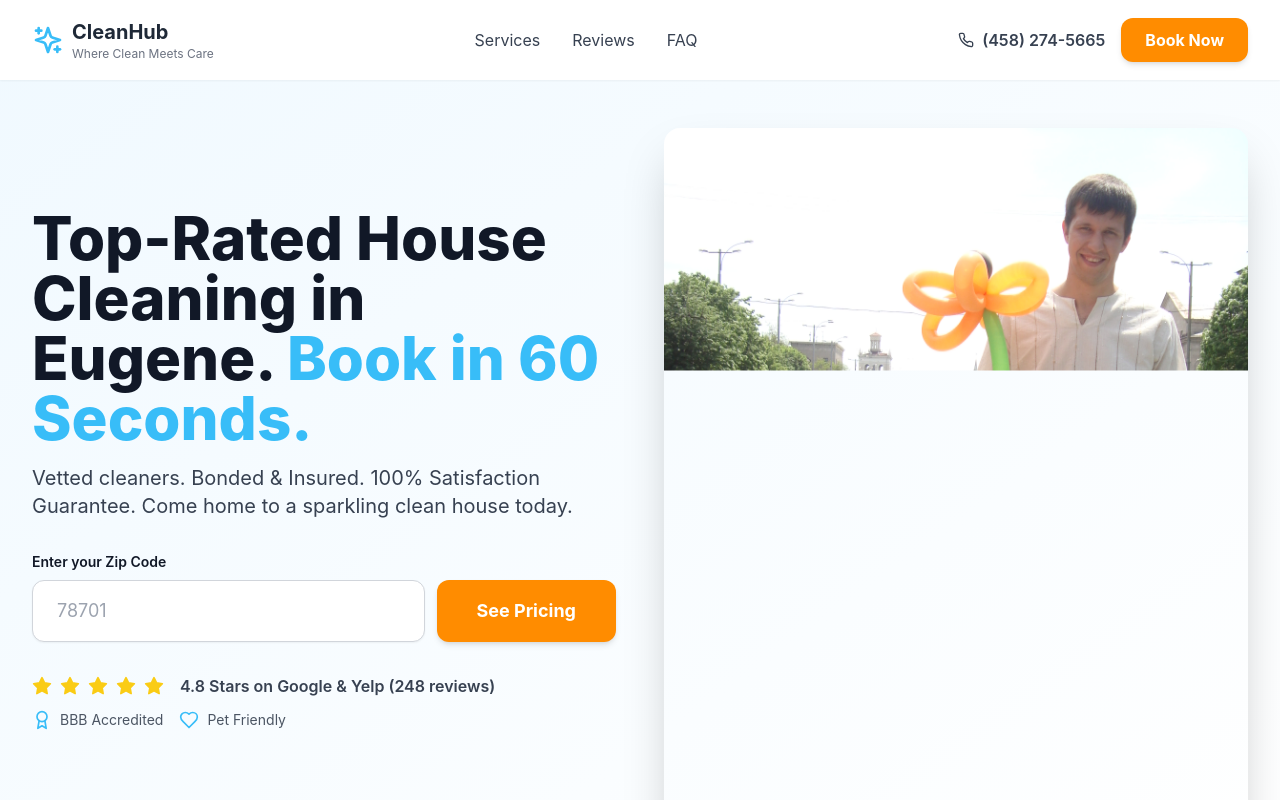
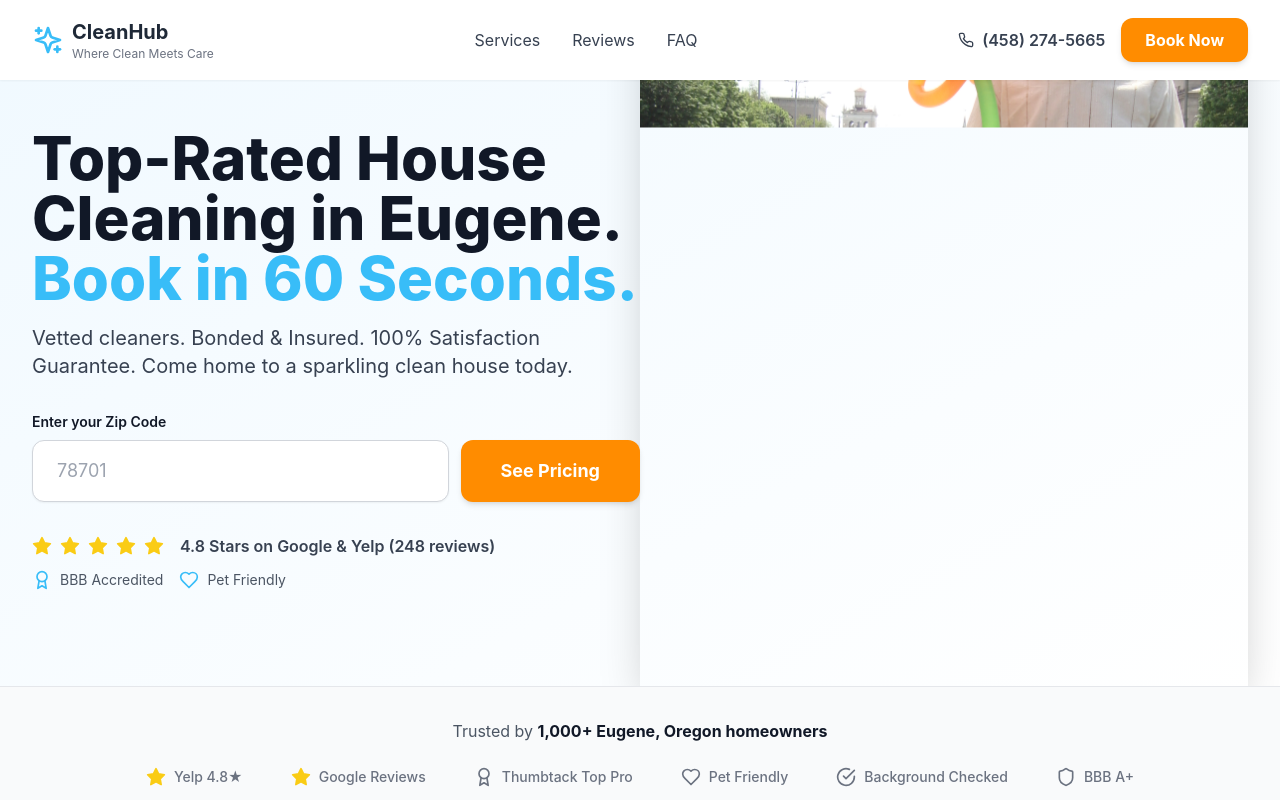
Before and after one commit to mail365x-sys/temp-cleaning-test, a React (Vite) app: page / in a window 1280 px wide. Shown: the top 800 px of the page. Built offline with nearby package versions, Linux system fonts and the light colour scheme.

Commit message:
Updated Hero.tsx

```diff
--- a/src/components/Hero.tsx
+++ b/src/components/Hero.tsx
@@ -11,10 +11,10 @@ export default function Hero() {
   };
 
   return (
-    <section className="pt-24 lg:pt-32 pb-0 bg-gradient-to-br from-sky-50 to-white">
+    <section className="pt-24 lg:pt-32 pb-0 bg-gradient-to-br from-sky-50 to-white overflow-hidden">
       <div className="max-w-7xl mx-auto px-4 sm:px-6 lg:px-8">
-        <div className="flex flex-col lg:flex-row gap-12 items-stretch">
-          <div className="lg:w-1/2 space-y-8 pb-16 lg:pb-24 flex flex-col justify-center">
+        <div className="flex flex-col lg:flex-row gap-12 items-stretch relative">
+          <div className="lg:w-1/2 space-y-8 pb-16 lg:pb-24 flex flex-col justify-center relative z-10">
             <div className="space-y-4">
               <h1 className="text-4xl sm:text-5xl lg:text-6xl font-extrabold text-gray-900 leading-tight">
                 Top-Rated House Cleaning in Eugene. <span className="text-sky-400">Book in 60 Seconds.</span>
@@ -68,14 +68,12 @@ export default function Hero() {
             </div>
           </div>
 
-          <div className="lg:w-1/2 flex items-end justify-end pb-0">
-            <div className="w-full">
-              <img
-                src="/dsc06294.jpg"
-                alt="Professional cleaner at work"
-                className="rounded-t-2xl lg:rounded-2xl shadow-2xl w-full h-auto object-contain"
-              />
-            </div>
+          <div className="lg:w-1/2 relative lg:absolute lg:right-0 lg:bottom-0 lg:h-[600px] lg:top-auto">
+            <img
+              src="/dsc06294.jpg"
+              alt="Professional cleaner at work"
+              className="rounded-t-2xl shadow-2xl w-full h-auto object-cover lg:object-contain lg:absolute lg:bottom-0 lg:right-0 lg:h-auto lg:max-h-none"
+            />
           </div>
         </div>
       </div>
```
